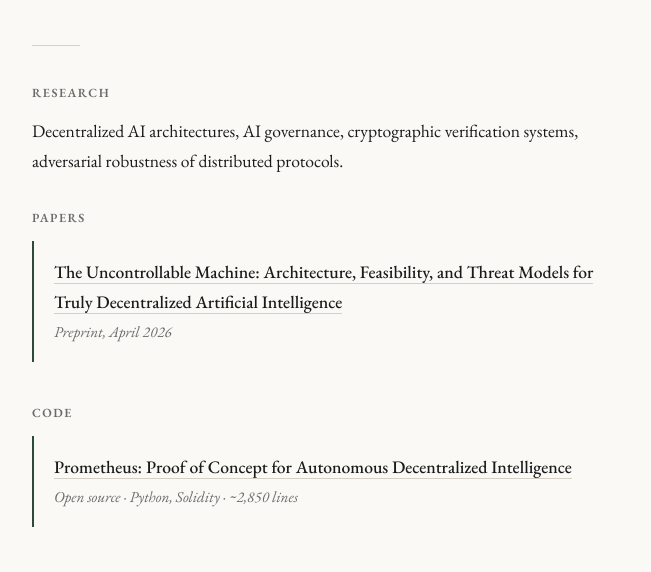
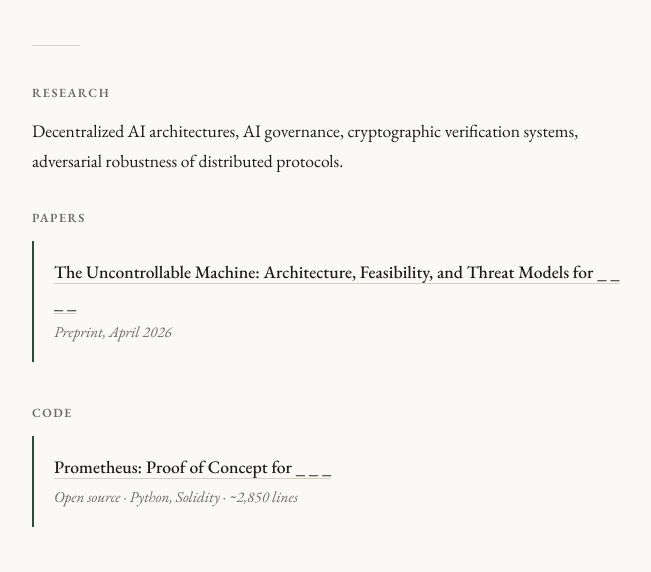
Before and after one commit to maorbenshaul/maorbenshaul.github.io, a plain HTML site: page index.html in a window 1280 px wide. Shown: the part 215-787 px from the top of the page, without its empty margins (308-959 px from the left). Drawn offline with nearby package versions, Linux system fonts and the light colour scheme.

Commit message:
Update index.html

```diff
--- a/index.html
+++ b/index.html
@@ -144,13 +144,13 @@
 
         <div class="section-label">Papers</div>
         <div class="paper">
-            <div class="paper-title"><a href="#">The Uncontrollable Machine: Architecture, Feasibility, and Threat Models for Truly Decentralized Artificial Intelligence</a></div>
+            <div class="paper-title"><a href="#">The Uncontrollable Machine: Architecture, Feasibility, and Threat Models for _ _ _ _</a></div>
             <div class="paper-venue">Preprint, April 2026</div>
         </div>
 
         <div class="section-label">Code</div>
         <div class="paper">
-            <div class="paper-title"><a href="#">Prometheus: Proof of Concept for Autonomous Decentralized Intelligence</a></div>
+            <div class="paper-title"><a href="#">Prometheus: Proof of Concept for _ _ _</a></div>
             <div class="paper-venue">Open source &middot; Python, Solidity &middot; ~2,850 lines</div>
         </div>
 
```
